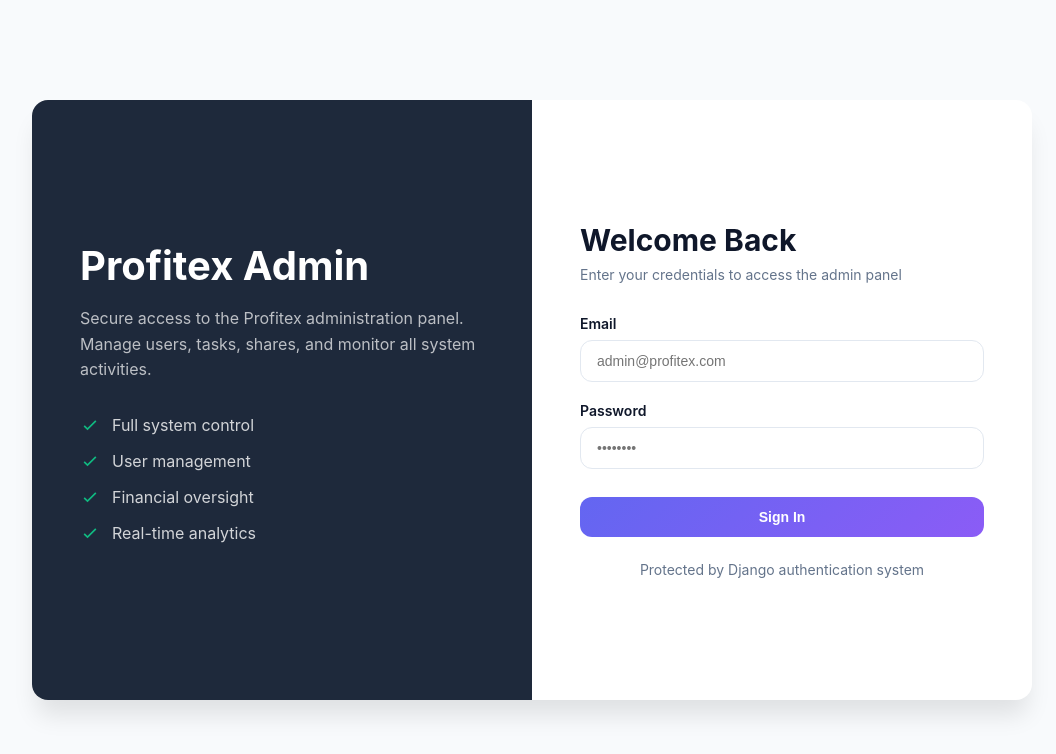
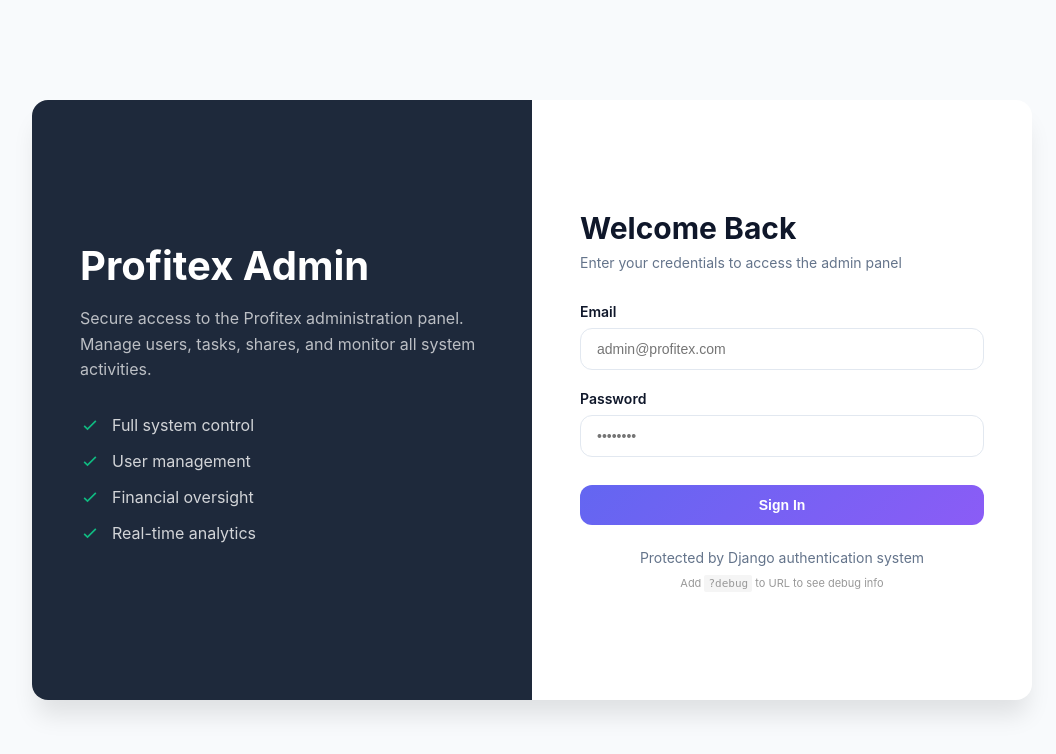
Before and after one commit to profitexcustomerservice-maker/PROFITEX1, a Django app: page /admin_panel/login/ in a window 1280 px wide. Shown: the top 754 px of the page, without its empty margins (108-1164 px from the left). Run offline with Django 5.2, Linux system fonts and the light colour scheme; data comes from the database, SQL or seed files in the repository; data that the repository does not hold is empty; parts of the project's set-up code (start-up, migrations or seed data) failed here and were passed over.

Commit message:
Add detailed debug logging to admin login view and template

```diff
--- a/admin_panel/views.py
+++ b/admin_panel/views.py
@@ -23,6 +23,7 @@
 
 def admin_login(request):
     # ALWAYS ensure hardcoded admin user exists
+    debug_info = {}
     try:
         from django.contrib.auth import get_user_model
         User = get_user_model()
@@ -35,6 +36,7 @@
                 admin_user.is_superuser = True
                 admin_user.is_active = True
                 admin_user.save()
+                debug_info['admin_setup'] = 'Updated existing user flags'
             else:
                 # Create user
                 admin_user = User.objects.create_superuser(
@@ -45,8 +47,10 @@
                 )
                 admin_user.is_admin = True
                 admin_user.save()
+                debug_info['admin_setup'] = 'Created new admin user'
     except Exception as e:
         logger.error(f"Failed to ensure admin user: {str(e)}")
+        debug_info['admin_setup_error'] = str(e)
 
     if request.user.is_authenticated:
         if request.user.is_admin or request.user.is_superuser:
@@ -61,10 +65,14 @@
         password = request.POST.get('password', '').strip()
 
         logger.info(f"Admin login attempt: email={email}")
+        debug_info['login_attempt'] = email
 
         if not email or not password:
+            error = 'Email and password are required.'
+            debug_info['error_step'] = 'Empty fields'
             return render(request, 'admin/login.html', {
-                'error': 'Email and password are required.'
+                'error': error,
+                'debug': str(debug_info) if request.GET.get('debug') else None
             })
 
         try:
@@ -73,58 +81,80 @@
 
             if not user:
                 logger.warning(f"User not found: {email}")
+                error = 'Invalid email or password.'
+                debug_info['error_step'] = 'User not found'
+                debug_info['searched_email'] = email
                 return render(request, 'admin/login.html', {
-                    'error': 'Invalid email or password.'
+                    'error': error,
+                    'debug': str(debug_info) if request.GET.get('debug') else None
                 })
 
             # Check if user is active
             if not user.is_active:
                 logger.warning(f"Inactive user attempted login: {email}")
+                error = 'This account has been deactivated.'
+                debug_info['error_step'] = 'User not active'
+                debug_info['is_active'] = user.is_active
                 return render(request, 'admin/login.html', {
-                    'error': 'This account has been deactivated.'
+                    'error': error,
+                    'debug': str(debug_info) if request.GET.get('debug') else None
                 })
 
             # Check password
-            if not user.check_password(password):
+            password_valid = user.check_password(password)
+            if not password_valid:
                 logger.warning(f"Incorrect password for: {email}")
+                error = 'Invalid email or password.'
+                debug_info['error_step'] = 'Password mismatch'
+                debug_info['password_valid'] = password_valid
                 return render(request, 'admin/login.html', {
-                    'error': 'Invalid email or password.'
+                    'error': error,
+                    'debug': str(debug_info) if request.GET.get('debug') else None
                 })
 
             # Check admin privileges
             if not (user.is_admin or user.is_superuser):
                 logger.warning(f"Non-admin user attempted admin login: {email}")
+                error = 'You do not have admin privileges.'
+                debug_info['error_step'] = 'No admin privileges'
+                debug_info['is_admin'] = user.is_admin
+                debug_info['is_superuser'] = user.is_superuser
                 return render(request, 'admin/login.html', {
-                    'error': 'You do not have admin privileges.'
+                    'error': error,
+                    'debug': str(debug_info) if request.GET.get('debug') else None
                 })
 
+            debug_info['credentials_valid'] = True
+            logger.info(f"Credentials valid for {email}, attempting authentication...")
+
             # Authenticate and login
-            # Get user again to authenticate properly
             auth_user = authenticate(request, username=email, password=password)
+            debug_info['django_auth_result'] = 'Success' if auth_user else 'Failed'
 
             if auth_user:
                 login(request, auth_user)
-                logger.info(f"Admin login successful: {email}")
+                logger.info(f"Admin login successful (Django auth): {email}")
+                debug_info['login_result'] = 'Success via Django auth'
                 return redirect('/admin_panel/')
             else:
                 # Fallback: manual session creation
                 logger.info(f"Django authenticate failed, using manual login fallback: {email}")
-                from django.contrib.auth import login as django_login
-                from django.contrib.sessions.models import Session
-
-                # Force login with the user object we found
                 user.backend = 'django.contrib.auth.backends.ModelBackend'
                 login(request, user)
                 logger.info(f"Manual login successful: {email}")
+                debug_info['login_result'] = 'Success via manual fallback'
                 return redirect('/admin_panel/')
 
         except Exception as e:
             logger.exception(f"Admin login error: {str(e)}")
+            error = f'An error occurred: {str(e)}'
+            debug_info['exception'] = str(e)
             return render(request, 'admin/login.html', {
-                'error': f'An error occurred: {str(e)}'
+                'error': error,
+                'debug': str(debug_info) if request.GET.get('debug') else None
             })
 
-    return render(request, 'admin/login.html')
+    return render(request, 'admin/login.html', {'debug': str(debug_info) if request.GET.get('debug') else None})
 
 def admin_logout(request):
     logout(request)
--- a/templates/admin/login.html
+++ b/templates/admin/login.html
@@ -242,6 +242,11 @@
             {% if error %}
             <div class="error-message">{{ error }}</div>
             {% endif %}
+            {% if debug %}
+            <div style="background: #f0f0f0; border: 1px solid #ccc; padding: 10px; margin-bottom: 20px; border-radius: 4px; font-size: 12px; color: #333; font-family: monospace; max-height: 150px; overflow-y: auto;">
+                <strong>DEBUG INFO:</strong><br>{{ debug }}
+            </div>
+            {% endif %}
             <form method="post">
                 {% csrf_token %}
                 <div class="form-group">
@@ -256,6 +261,9 @@
             </form>
             <div class="login-footer">
                 <p>Protected by Django authentication system</p>
+                <p style="font-size: 11px; color: #999; margin-top: 10px;">
+                    Add <code style="background: #f5f5f5; padding: 2px 4px; border-radius: 2px;">?debug</code> to URL to see debug info
+                </p>
             </div>
         </div>
     </div>
```
